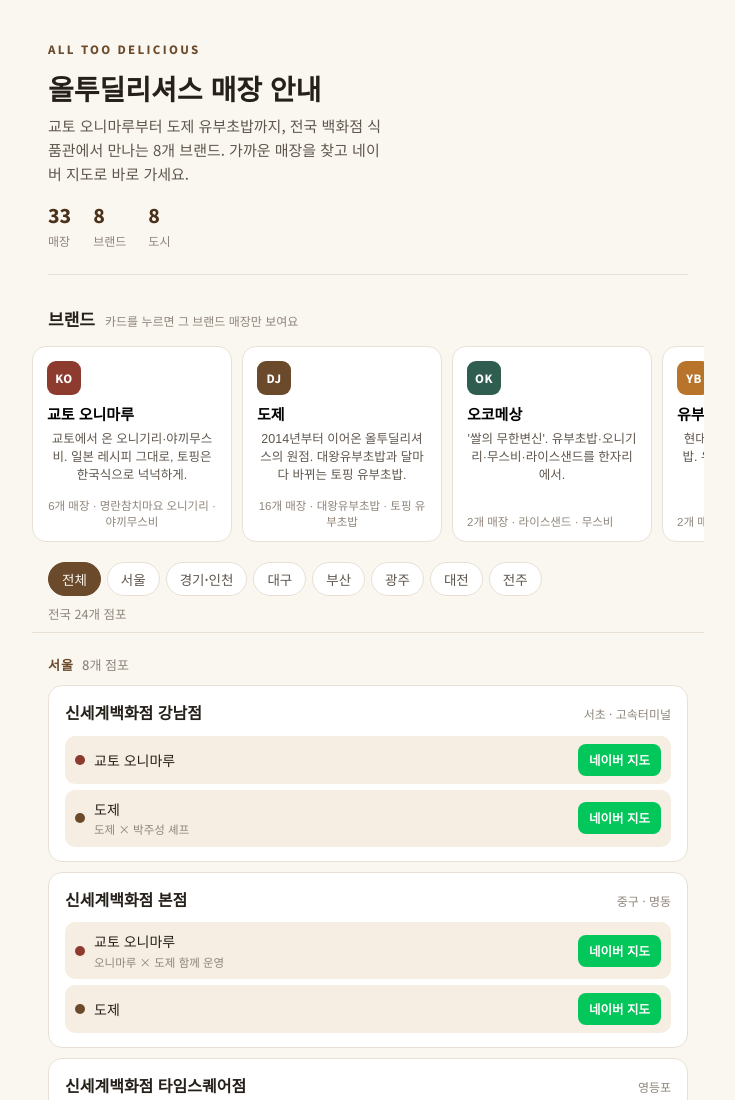
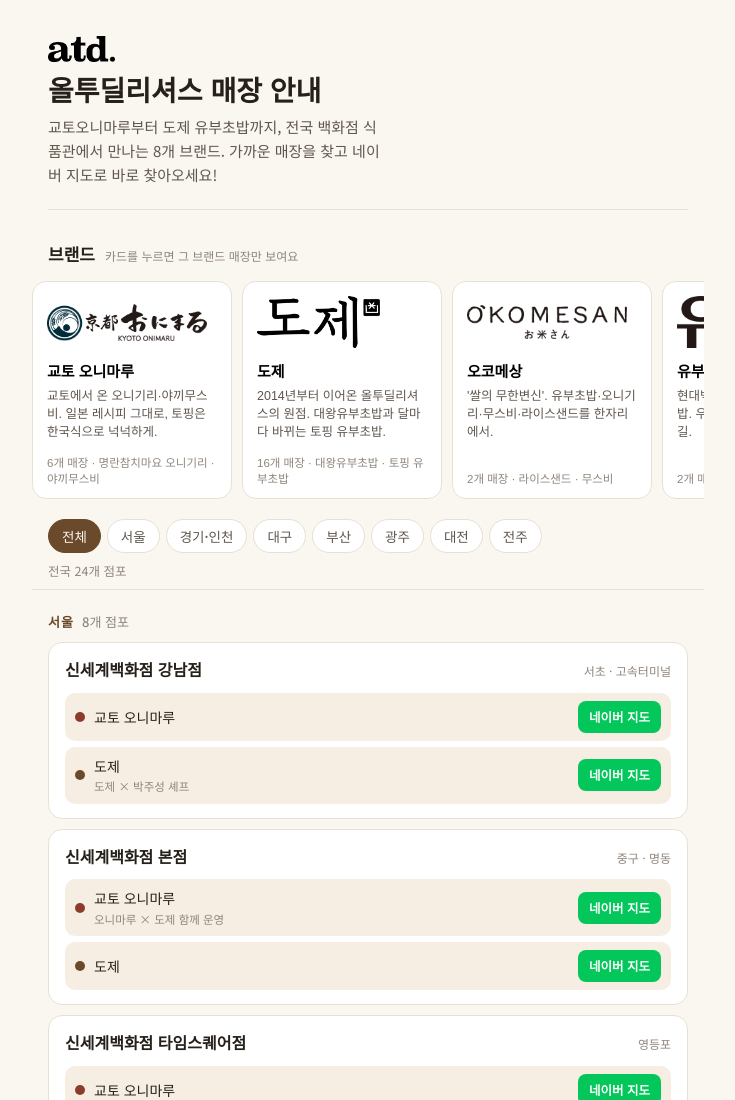
Before and after one commit to jhs082-dev/kakao_stores, a plain HTML site: page index.html in a window 1280 px wide. Shown: the top 1100 px of the page, without its empty margins (272-1007 px from the left). Drawn offline with nearby package versions, Linux system fonts and the light colour scheme.

Commit message:
Add files via upload

```diff
--- a/index.html
+++ b/index.html
@@ -48,9 +48,11 @@
 h2{font-size:17px;margin:30px 0 12px;font-weight:700;display:flex;align-items:baseline;gap:10px}
 h2 small{font-size:12px;color:var(--ink-3);font-weight:500}
 .brands{display:flex;gap:10px;overflow-x:auto;padding:2px 0 10px;margin:0 -16px;padding-inline:16px;scroll-snap-type:x mandatory;-webkit-overflow-scrolling:touch}
-.brand{flex:0 0 200px;scroll-snap-align:start;background:var(--card);border:1px solid var(--line);border-radius:14px;padding:14px 14px 12px;display:flex;flex-direction:column;gap:6px;cursor:pointer;transition:border-color .15s}
+.brand{text-align:left;flex:0 0 200px;scroll-snap-align:start;background:var(--card);border:1px solid var(--line);border-radius:14px;padding:14px 14px 12px;display:flex;flex-direction:column;gap:6px;cursor:pointer;transition:border-color .15s}
 .brand:hover,.brand.on{border-color:var(--bc)}
 .brand .mono{width:34px;height:34px;border-radius:9px;background:var(--bc);color:#fff;display:flex;align-items:center;justify-content:center;font-family:"Source Sans 3",sans-serif;font-weight:700;font-size:13px;letter-spacing:.04em}
+.brand .bi{height:52px;width:160px;object-fit:contain;object-position:left center;display:block;margin-bottom:4px}
+.brand .bi.round{width:44px;height:44px;border-radius:12px;object-fit:cover}
 .brand b{font-size:15px;margin-top:2px}
 .brand em{font-style:normal;font-size:12.5px;color:var(--ink-2);line-height:1.45}
 .brand .cnt{font-size:11.5px;color:var(--ink-3);margin-top:auto;padding-top:6px}
@@ -97,14 +99,9 @@
 <body>
 <div class="wrap">
 <header class="hero">
-  <span class="logo">All Too Delicious</span>
+  <img src="logos/atd.png" alt="atd." style="height:26px;width:auto;display:block" onerror="this.outerHTML='<span class=&quot;logo&quot;>All Too Delicious</span>'">
   <h1>올투딜리셔스 매장 안내</h1>
-  <p>교토 오니마루부터 도제 유부초밥까지, 전국 백화점 식품관에서 만나는 8개 브랜드. 가까운 매장을 찾고 네이버 지도로 바로 가세요.</p>
-  <div class="stats">
-    <div><b class="num" id="stStores">0</b><span>매장</span></div>
-    <div><b class="num">8</b><span>브랜드</span></div>
-    <div><b class="num" id="stCities">0</b><span>도시</span></div>
-  </div>
+  <p>교토오니마루부터 도제 유부초밥까지, 전국 백화점 식품관에서 만나는 8개 브랜드. 가까운 매장을 찾고 네이버 지도로 바로 찾아오세요!</p>
 </header>
 
 <h2>브랜드 <small>카드를 누르면 그 브랜드 매장만 보여요</small></h2>
@@ -128,14 +125,14 @@
 
 <script>
 const BRANDS = {
-  onimaru:{name:"교토 오니마루",en:"KO",color:"var(--c-onimaru)",desc:"교토에서 온 오니기리·야끼무스비. 일본 레시피 그대로, 토핑은 한국식으로 넉넉하게.",sig:"명란참치마요 오니기리 · 야끼무스비"},
-  doje:{name:"도제",en:"DJ",color:"var(--c-doje)",desc:"2014년부터 이어온 올투딜리셔스의 원점. 대왕유부초밥과 달마다 바뀌는 토핑 유부초밥.",sig:"대왕유부초밥 · 토핑 유부초밥"},
-  okome:{name:"오코메상",en:"OK",color:"var(--c-okome)",desc:"'쌀의 무한변신'. 유부초밥·오니기리·무스비·라이스샌드를 한자리에서.",sig:"라이스샌드 · 무스비"},
-  yuburo:{name:"유부로",en:"YB",color:"var(--c-yuburo)",desc:"현대백화점에서 만나는 유부초밥. 우리가 가는 길이 곧 유부의 길.",sig:"유부초밥 세트"},
-  ssam:{name:"딜라잇쌈",en:"DS",color:"var(--c-ssam)",desc:"익숙한 쌈에 모던함을 더한 한 끼. 채소와 단백질을 한 손에.",sig:"쌈 도시락"},
-  bao:{name:"아이엠바오",en:"IB",color:"var(--c-bao)",desc:"취향껏 골라 먹는 아메리칸 차이니즈. 바오와 볼 메뉴.",sig:"바오 · 크리스피 포크밸리"},
-  quon:{name:"꾸온",en:"QN",color:"var(--c-quon)",desc:"베트남 여행의 기억을 담은 스프링롤과 베트남 푸드.",sig:"스프링롤 · 포두부롤"},
-  rolly:{name:"롤리볼리",en:"RB",color:"var(--c-rolly)",desc:"가볍게 즐기는 롤. 탄수화물은 덜고 채소는 더한 키토 올인원.",sig:"오이당근롤 · 키토 올인원팩"}
+  onimaru:{logo:"logos/onimaru.png",logoShape:"wide",name:"교토 오니마루",en:"KO",color:"var(--c-onimaru)",desc:"교토에서 온 오니기리·야끼무스비. 일본 레시피 그대로, 토핑은 한국식으로 넉넉하게.",sig:"명란참치마요 오니기리 · 야끼무스비"},
+  doje:{logo:"logos/doje.png",logoShape:"wide",name:"도제",en:"DJ",color:"var(--c-doje)",desc:"2014년부터 이어온 올투딜리셔스의 원점. 대왕유부초밥과 달마다 바뀌는 토핑 유부초밥.",sig:"대왕유부초밥 · 토핑 유부초밥"},
+  okome:{logo:"logos/okomesan.png",logoShape:"wide",name:"오코메상",en:"OK",color:"var(--c-okome)",desc:"'쌀의 무한변신'. 유부초밥·오니기리·무스비·라이스샌드를 한자리에서.",sig:"라이스샌드 · 무스비"},
+  yuburo:{logo:"logos/yuburo.png",logoShape:"wide",name:"유부로",en:"YB",color:"var(--c-yuburo)",desc:"현대백화점에서 만나는 유부초밥. 우리가 가는 길이 곧 유부의 길.",sig:"유부초밥 세트"},
+  ssam:{logo:"logos/delightssam.png",logoShape:"wide",name:"딜라잇쌈",en:"DS",color:"var(--c-ssam)",desc:"익숙한 쌈에 모던함을 더한 한 끼. 채소와 단백질을 한 손에.",sig:"쌈 도시락"},
+  bao:{logo:"logos/iambao.png",logoShape:"wide",name:"아이엠바오",en:"IB",color:"var(--c-bao)",desc:"취향껏 골라 먹는 아메리칸 차이니즈. 바오와 볼 메뉴.",sig:"바오 · 크리스피 포크밸리"},
+  quon:{logo:"logos/quon.png",logoShape:"wide",name:"꾸온",en:"QN",color:"var(--c-quon)",desc:"베트남 여행의 기억을 담은 스프링롤과 베트남 푸드.",sig:"스프링롤 · 포두부롤"},
+  rolly:{logo:"logos/rollybolly.png",logoShape:"wide",name:"롤리볼리",en:"RB",color:"var(--c-rolly)",desc:"가볍게 즐기는 롤. 탄수화물은 덜고 채소는 더한 키토 올인원.",sig:"오이당근롤 · 키토 올인원팩"}
 };
 const N = s => "https://naver.me/" + s;
 const STORES = [
@@ -174,10 +171,6 @@
 const REGIONS = ["전체","서울","경기·인천","대구","부산","광주","대전","전주"];
 let region="전체", brand=null;
 
-// stats
-const total = STORES.reduce((a,s)=>a+s.b.length,0);
-document.getElementById('stStores').textContent = total;
-document.getElementById('stCities').textContent = new Set(STORES.map(s=>s.r)).size + 1; // 경기·인천 counts as 2
 
 // brands
 const bwrap=document.getElementById('brands');
@@ -185,7 +178,8 @@
   const cnt=STORES.reduce((a,s)=>a+s.b.filter(x=>x[0]===k).length,0);
   const el=document.createElement('button');
   el.className='brand'; el.style.setProperty('--bc',v.color); el.type='button'; el.id='brand-'+k;
-  el.innerHTML=`<div class="mono">${v.en}</div><b>${v.name}</b><em>${v.desc}</em><div class="cnt">${cnt}개 매장 · ${v.sig}</div>`;
+  const icon = v.logo ? `<img class="bi${v.logoShape==='square'?' round':''}" src="${v.logo}" alt="${v.name} 로고" onerror="this.outerHTML='<div class=&quot;mono&quot;>${v.en}</div>'">` : `<div class="mono">${v.en}</div>`;
+  el.innerHTML=`${icon}<b>${v.name}</b><em>${v.desc}</em><div class="cnt">${cnt}개 매장 · ${v.sig}</div>`;
   el.addEventListener('click',()=>{brand = brand===k?null:k; render();});
   bwrap.appendChild(el);
 });
```
Also changed, not shown: logos/atd.png (added), logos/delightssam.png (added), logos/doje.png (added), logos/iambao.png (added), logos/okomesan.png (added), logos/onimaru.png (added), logos/quon.png (added), logos/rollybolly.png (added), logos/yuburo.png (added).
